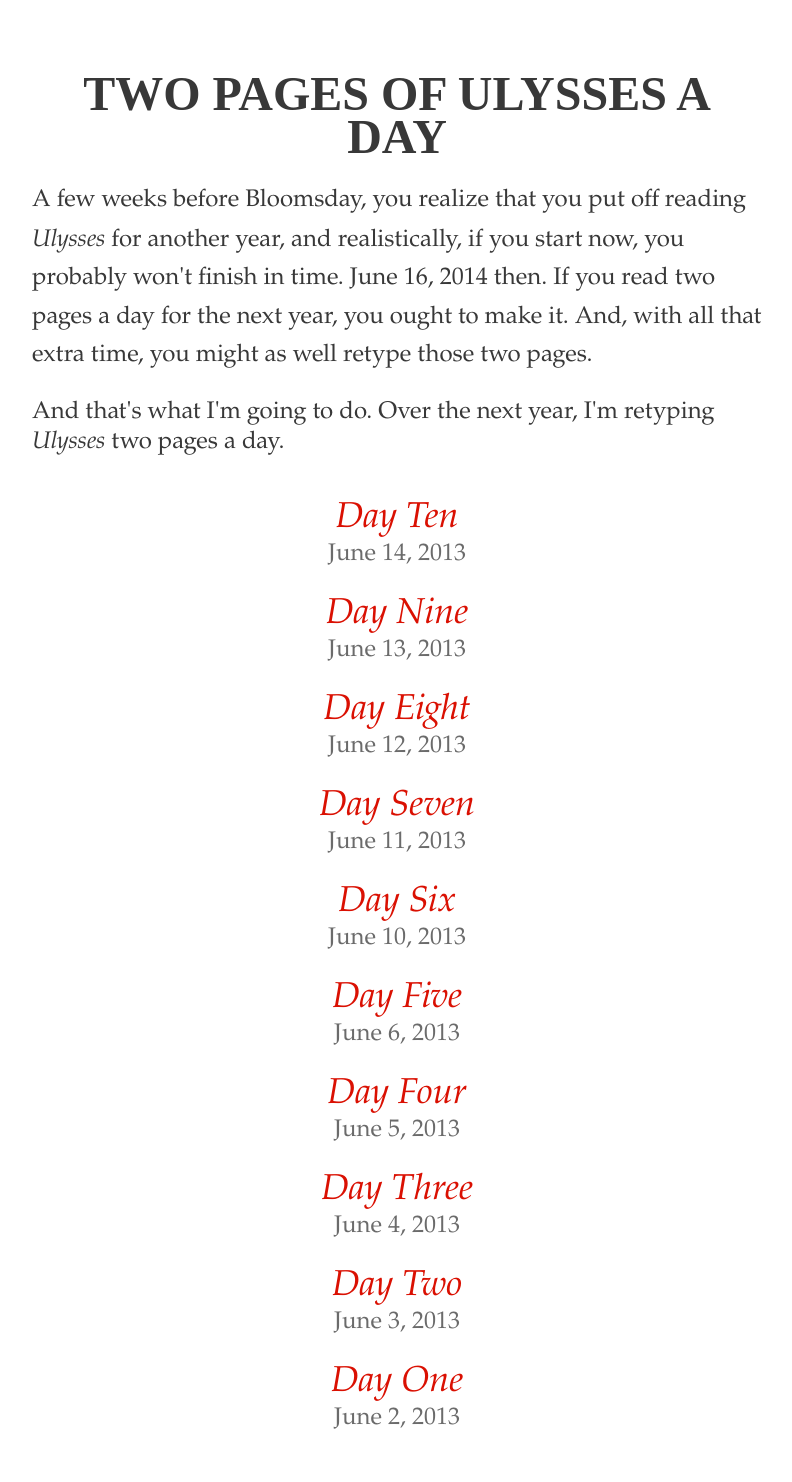
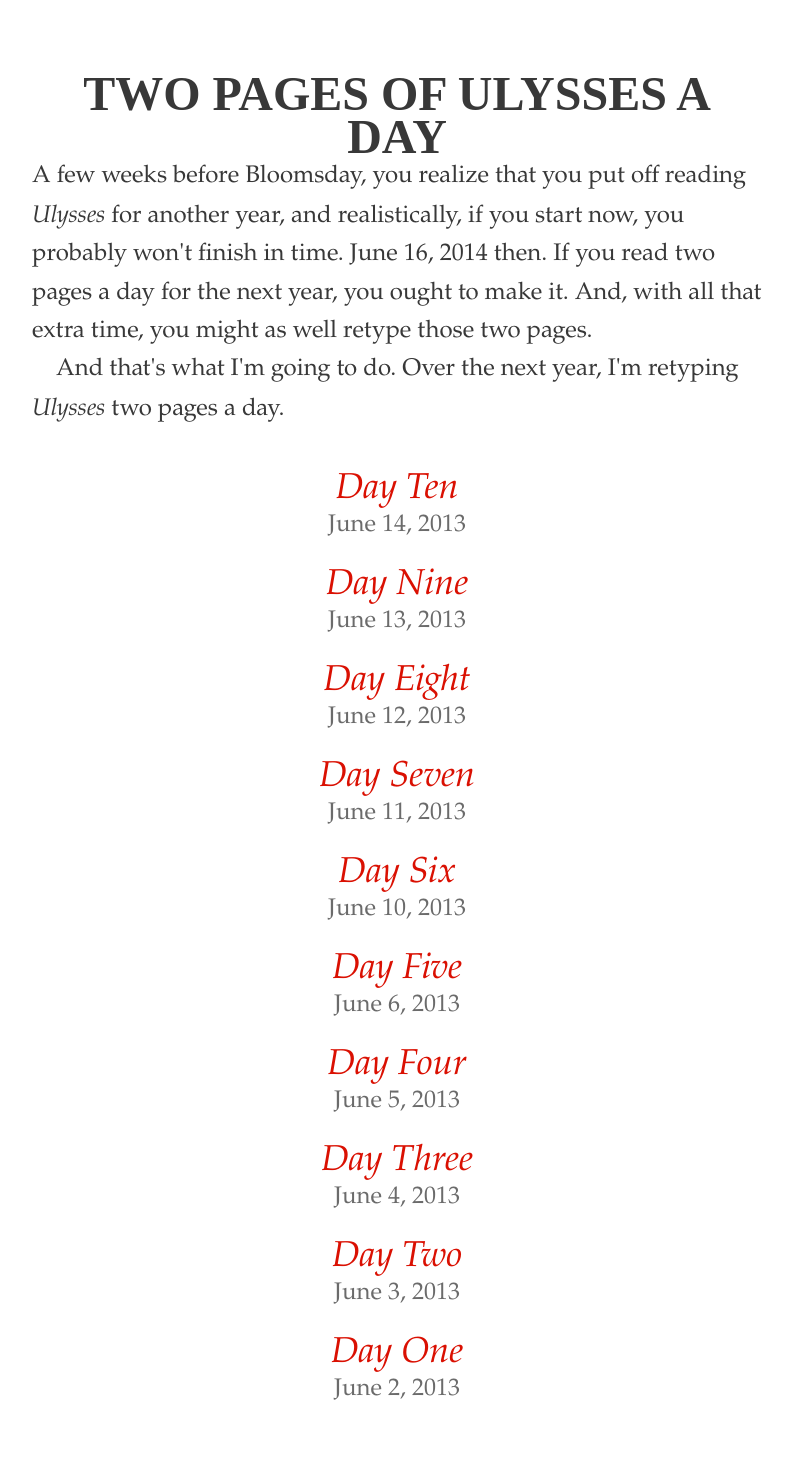
Before and after one commit to adregan/ulysses, a Jekyll site: the page built from index.html, in a window 1280 px wide. Shown: the whole page, without its empty margins (243-1035 px from the left). Built offline with Jekyll 4.4.1, drawn with Linux system fonts in a browser that asks for light colours; after the commit the page ends 1453 px from its top, so only the background shows below that.

Commit message:
formatting

```diff
--- a/index.html
+++ b/index.html
@@ -6,9 +6,11 @@
 <h1 class="display title page-title">
 Two pages of Ulysses a day</h1>
 </header>
-<p class="readable">A few weeks before Bloomsday, you realize that you put off reading <em>Ulysses</em> for another year, and realistically, if you start now, you probably won't finish in time. June 16, 2014 then. If you read two pages a day for the next year, you ought to make it. And, with all that extra time, you might as well retype those two pages.</p>
+<section class="readable">
+<p>A few weeks before Bloomsday, you realize that you put off reading <em>Ulysses</em> for another year, and realistically, if you start now, you probably won't finish in time. June 16, 2014 then. If you read two pages a day for the next year, you ought to make it. And, with all that extra time, you might as well retype those two pages.</p>
 
 <p>And that's what I'm going to do. Over the next year, I'm retyping <em>Ulysses</em> two pages a day.</p>
+</section>
   <dl class="posts">
     {% for post in site.posts %}
       <dt><a href="{{ post.url }}">{{ post.title }}</a></dt><dd>{{ post.date | date: "%B %e, %Y" }}</dd>
```
